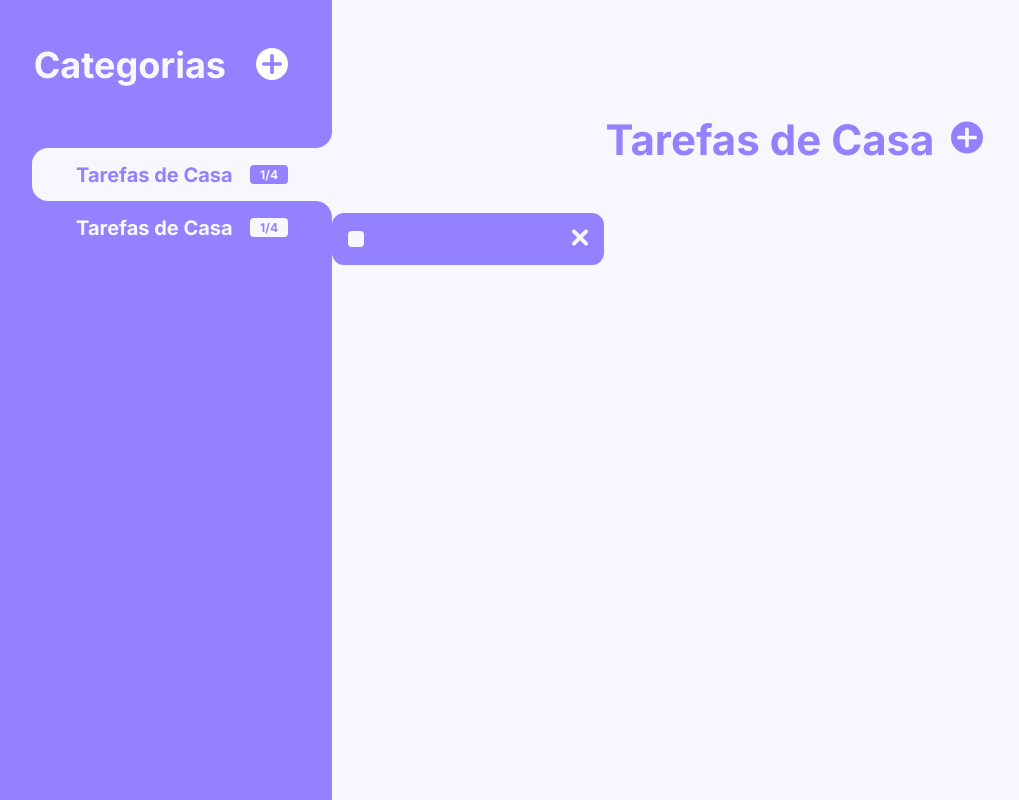
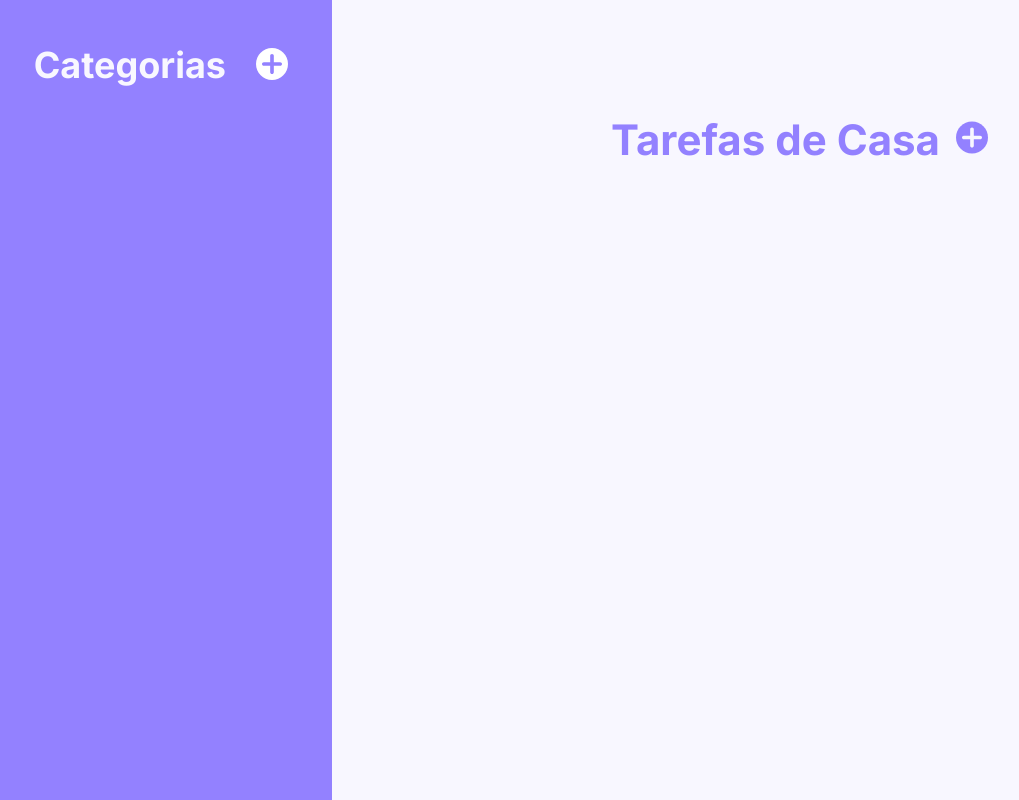
Before and after one commit to carolineambar/todo-list, a plain HTML site: page index.html in a window 1280 px wide. Both pictures are taken after a click on the button 995 px from the left and 139 px from the top of the page. Shown: the whole page, without its empty margins (29-1048 px from the left). Drawn offline with Linux system fonts and the light colour scheme; a web font is replaced by a local one.

Commit message:
Add news changes

```diff
--- a/index.html
+++ b/index.html
@@ -21,20 +21,7 @@
         </button>
       </div>
 
-      <ul data-categories>
-        <li>
-          <button class="sideMenu__category sideMenu__category--active">
-            <input class="navInput" value="Tarefas de Casa">
-            <span class="sideMenu__category__counter">1/4</span>
-          </button>
-        </li>
-        <li>
-          <button class="sideMenu__category">
-            <input class="navInput" value="Tarefas de Casa">
-            <span class="sideMenu__category__counter">1/4</span>
-          </button>
-        </li>
-      </ul>
+      <ul data-categories></ul>
     </nav>
 
     <div class="container">
--- a/script.js
+++ b/script.js
@@ -5,17 +5,17 @@ const buttonAddCategory = document.querySelector('[data-add-categories]')
 const categoryTitle = document.querySelector('[data-category-title]')
 
 const categories = [
-  {
-    id: 1,
-    category: "Tarefas de Casa",
-    items: [
-      {
-        id: 1,
-        item: "Limpar a sala",
-        checked: true,
-      }
-    ]
-  },
+ // {
+    // id: 1,
+    // category: "Tarefas de Casa",
+    // items: [
+    //  {
+    //    id: 1,
+    //    item: "Limpar a sala",
+    //    checked: true,
+    //  }
+   // ]
+ // },
 ]
 
 const createItemList = (id) => {
@@ -50,11 +50,23 @@ const createItemList = (id) => {
 }
 
 button.addEventListener('click', () => {
+  const currentCategoryElement = document.querySelector('.sideMenu__category--active');
+  const currentCategory = categories.find((category) => category.id === Number(currentCategoryElement.dataset.id))
+  console.log(currentCategoryElement.dataset)
   const newId = list.childElementCount + 1
   const element = createItemList(newId)
-  list.append(element)
+  list.prepend(element)
 
   const inputField = element.querySelector('.checkbox__text');
+
+  currentCategory.items.push({
+    id: newId,
+    item: "",
+    checked: false,
+  })
+
+
+  console.log(categories)
   inputField.focus();
 })
 
@@ -68,11 +80,7 @@ const handleActiveCategory = (categoryElement, currentCategory) => {
   categoryElement.querySelector('.sideMenu__category').classList.add('sideMenu__category--active')
 }
 
-
-
 const createCategoryElement = (element) => {
-
-
   const categoryElement = document.createElement('li')
   const currentCategory = categories.find((category) => category.id === element.id)
 
@@ -84,22 +92,28 @@ const createCategoryElement = (element) => {
   categoryElement.appendChild(categoryInput)
   categoryElement.addEventListener('click', () => handleActiveCategory(categoryElement, currentCategory))
 
-
-
   const categoryButton = document.createElement('button')
+  categoryButton.setAttribute('data-id', currentCategory.id)
   categoryButton.innerHTML = `
     <span class="sideMenu__category__counter">1/4</span>
   `
 
+  categoriesList.childNodes.forEach((categoryNode) => {
+    if(categoryNode.classList) {
+      categoryNode.querySelector('.sideMenu__category').classList.remove('sideMenu__category--active')
+      categoryTitle.innerHTML = currentCategory.category
+    }
+  })
+
   categoryButton.classList.add('sideMenu__category')
+  categoryButton.classList.add('sideMenu__category--active')
   categoryButton.prepend(categoryInput)
+  categoryElement.appendChild(categoryButton)
 
-  categoryElement.appendChild(categoryButton)
+
 
   return categoryElement
 }
-
-
 
 const handleAddCategory = () => {
   const newId = categoriesList.childElementCount + 1
@@ -112,7 +126,7 @@ const handleAddCategory = () => {
   const categoryElement = createCategoryElement(newCategory)
   categoriesList.appendChild(categoryElement)
   console.log(newCategory)
+  console.log({categories})
 }
 
-
 buttonAddCategory.addEventListener('click', handleAddCategory)
--- a/styles/_variables.scss
+++ b/styles/_variables.scss
@@ -1,4 +1,6 @@
-$purple: #9381FF;
+$purple-100: #B8B8FF;
+$purple-200: #9381FF;
+
 $white: #F8F7FF;
 
 $grey-200: #A1A1A1;
--- a/styles/style.scss
+++ b/styles/style.scss
@@ -11,6 +11,9 @@
 
 .wrapper {
  display: flex;
+ gap: 1rem;
+ background-color: $white;
+
 }
 
 .navInput {
@@ -23,12 +26,13 @@
 }
 
 .sideMenu {
-  background-color: $purple;
+  background-color: $purple-200;
   width: 22.5625rem;
   display: flex;
   flex-direction: column;
   height: 100vh;
   align-items: flex-end;
+  overflow-y: auto;
 
   &__titleWrapper {
     display: flex;
@@ -48,7 +52,7 @@
 
   &__category {
     align-items: center;
-    background-color: $purple;
+    background-color: $purple-200;
     border-radius: 16px 0px 0px 16px;
     color: $white;
     cursor: pointer;
@@ -63,7 +67,7 @@
 
     &--active {
       background-color: $white;
-      color: $purple;
+      color: $purple-200;
 
       &::before, &::after {
         position: absolute;
@@ -85,7 +89,7 @@
       }
 
       .sideMenu__category__counter {
-        background-color: $purple;
+        background-color: $purple-200;
         color: $white;
       }
 
@@ -94,7 +98,7 @@
     &__counter {
       background-color: $white;
       border-radius: 4px;
-      color: $purple;
+      color: $purple-200;
       font-size: 12px;
       padding: 2px 10px;
     }
@@ -115,29 +119,31 @@
   padding-top: 7.12rem;
   flex-grow: 1;
   background-color: $white;
+  overflow-y: auto;
+  height: 100vh;
 
   &__titleWrapper {
     display: flex;
     gap: 16px;
 
     &--title {
-      color: $purple;
+      color: $purple-200;
       font-size: 2.625rem;
     }
   }
 
   &__cardList {
     display: flex;
-    flex-direction: row;
+    flex-direction: column;
     max-height: 600px;
     gap: 12px;
-    flex-wrap: wrap;
-    width: 924px;
+    flex-wrap: nowrap;
     justify-content: flex-start;
+    align-items: center;
 
     &--card {
       align-items: center;
-      background-color: $purple;
+      background-color: $purple-100;
       border-radius: 12px;
       color: $white;
       display: flex;
```
Also changed, not shown: public/style.css, 1 other file.
